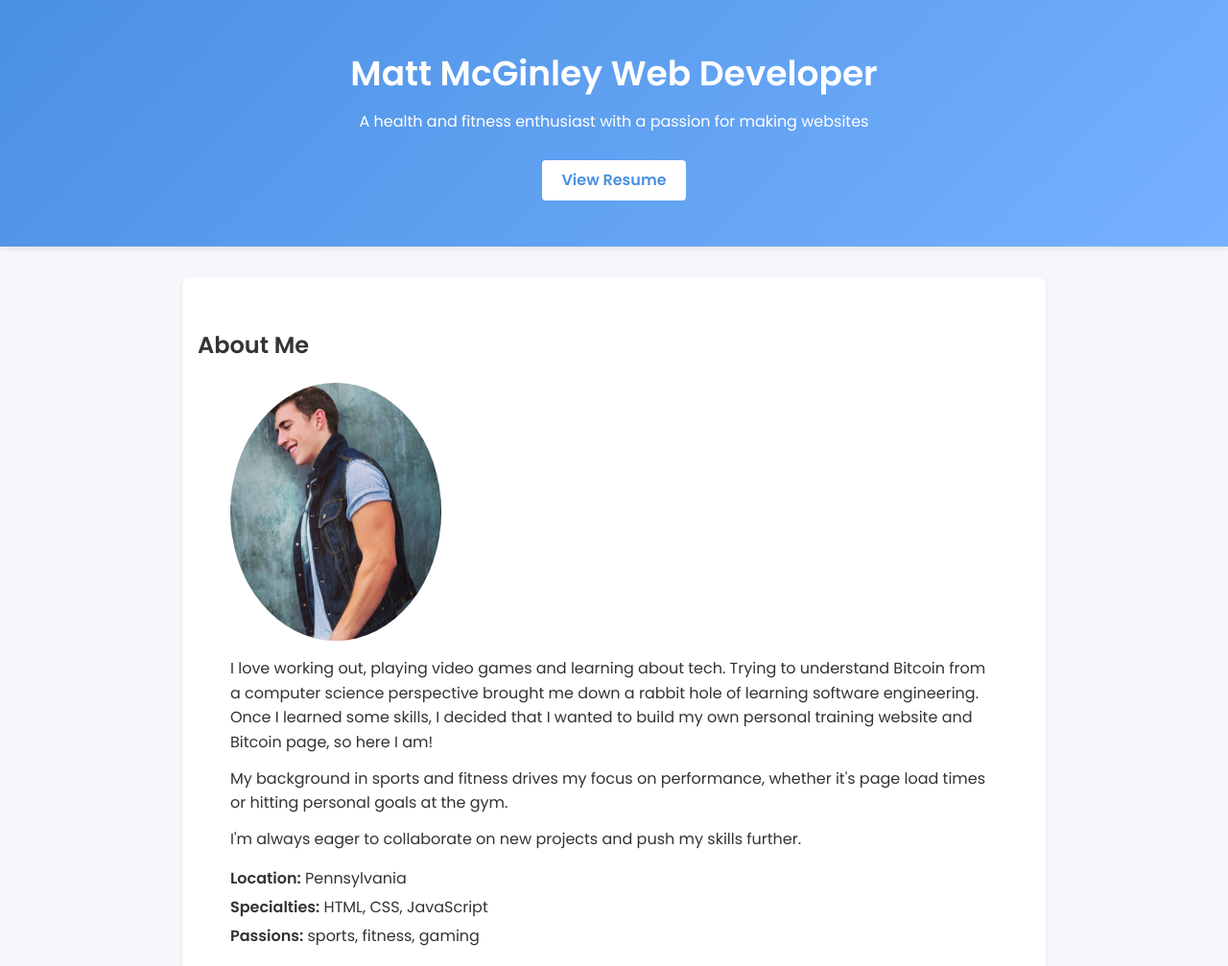
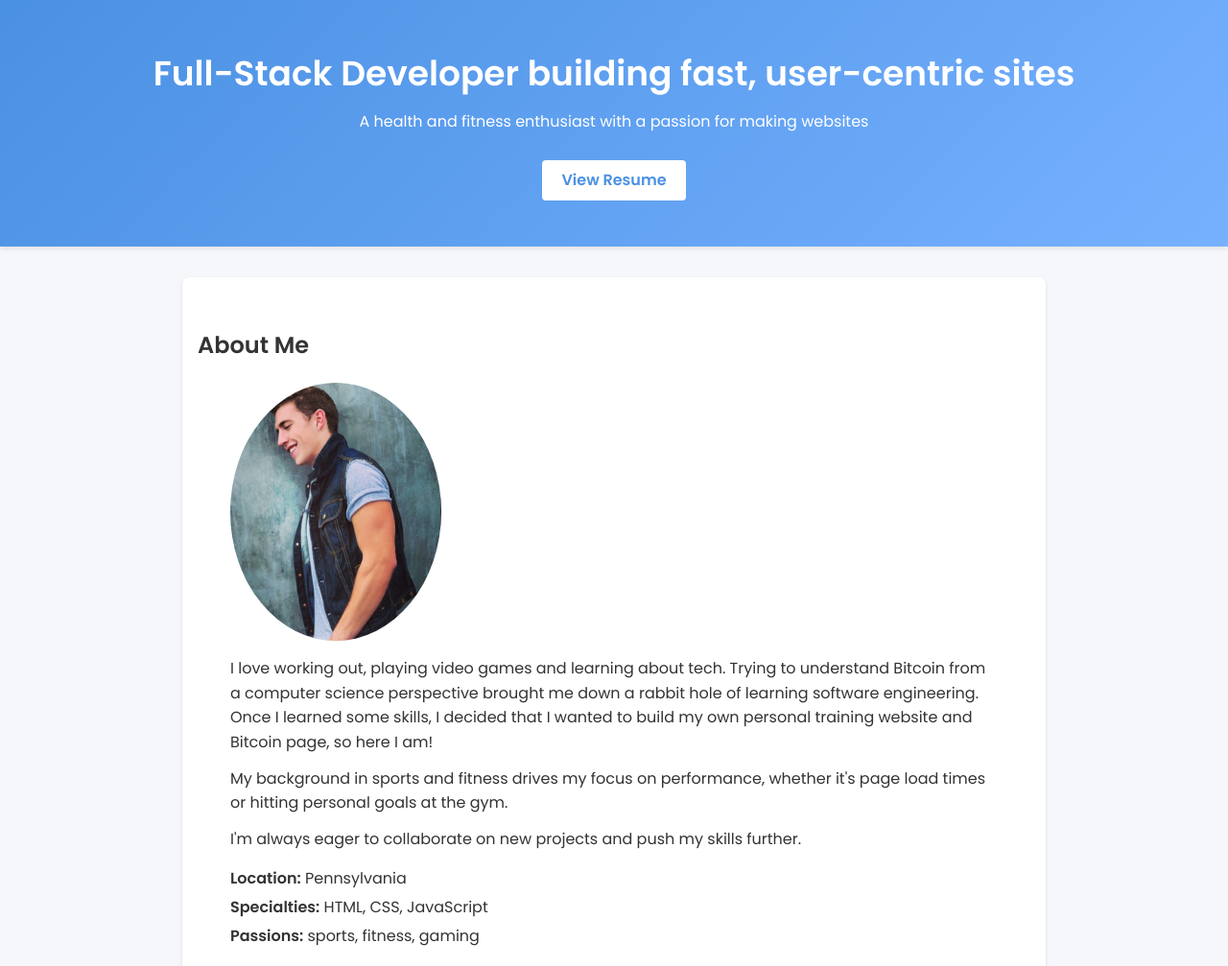
Before and after one commit to mattmcginley7/mattmcginley7.github.io, a plain HTML site: page index.html in a window 1280 px wide. Shown: the top 1007 px of the page at 96% size. Drawn offline with Linux system fonts and the light colour scheme.

Commit message:
changed header

```diff
--- a/index.html
+++ b/index.html
@@ -8,7 +8,7 @@
 </head>
 <body>
     <header class="hero">
-        <h1>Matt McGinley Web Developer</h1>
+        <h1>Full-Stack Developer building fast, user-centric sites</h1>
         <p class="tagline">A health and fitness enthusiast with a passion for making websites</p>
         <a class="cta" href="resume.pdf">View Resume</a>
     </header>
```
